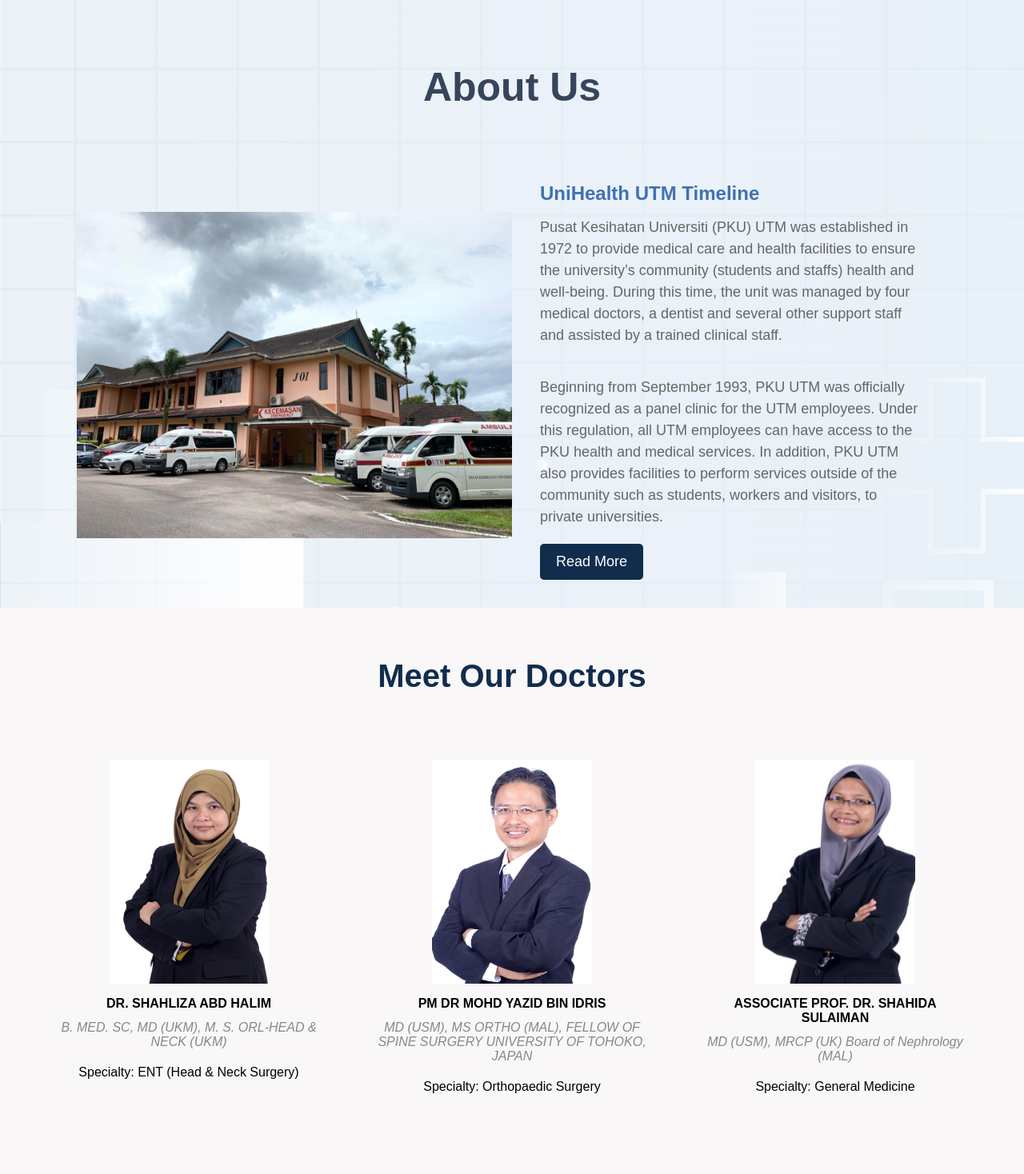
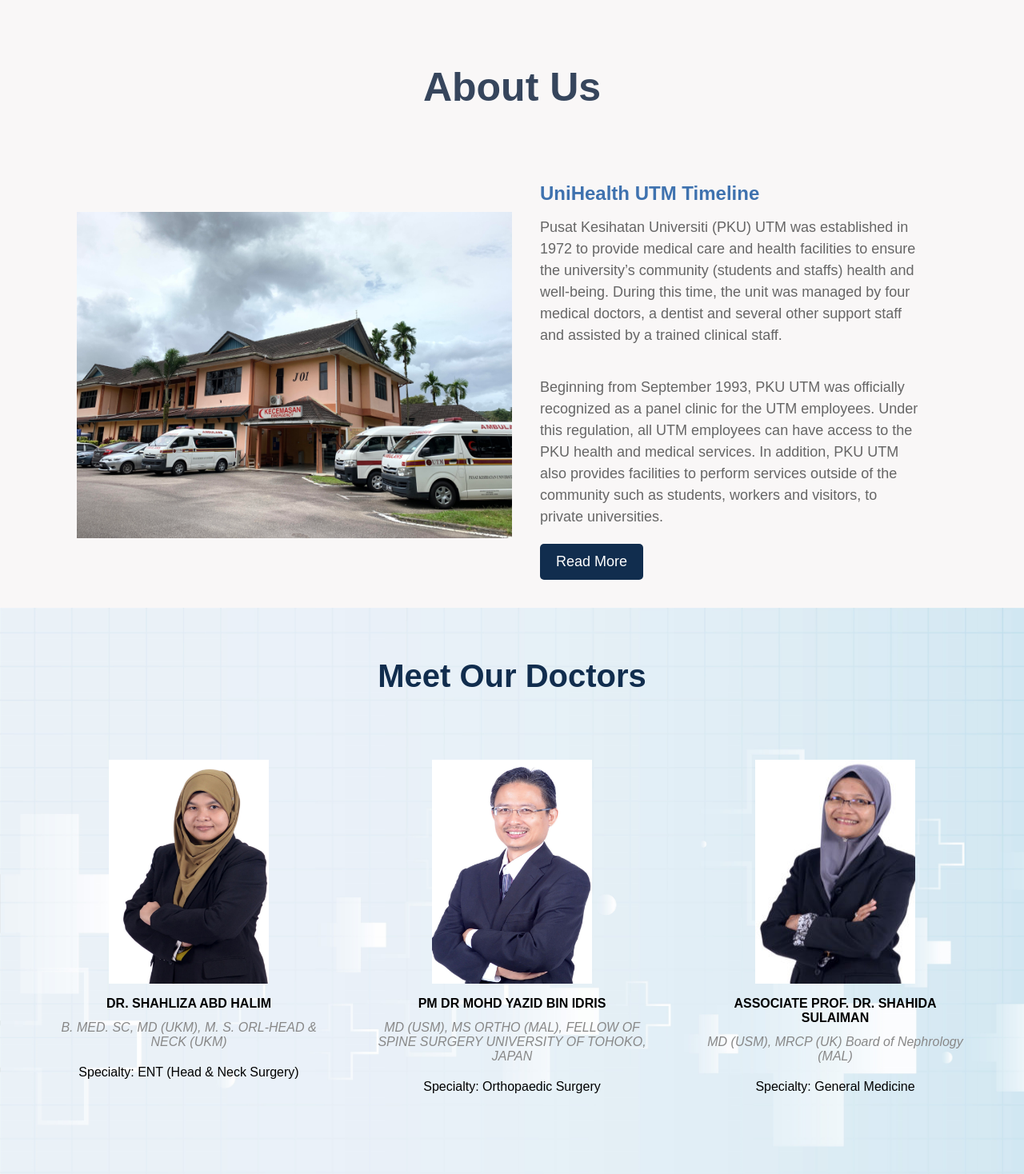
Before and after one commit to ruoninggoh/Application-Development, a PHP site: page /utm/user/aboutus.php in a window 1280 px wide. Shown: the part 74-1542 px from the top of the page at 80% size. Run offline with PHP 8.4, Linux system fonts and the light colour scheme; the visitor is signed in with stand-in values (Sample User, id 1); data that the repository does not hold is empty.

Commit message:
about us css

```diff
--- a/css/about.css
+++ b/css/about.css
@@ -8,9 +8,8 @@
 body{
   width:100%;
   min-height:100vh;
-  background-image: url("../images/signin.jpg");
-  background-size: cover;
-  background-repeat: no-repeat;
+  background: #F9F7F7;
+
 }
 
 .heading{
@@ -100,7 +99,9 @@ body{
 
 .container{
   text-align:center;
-  background: #F9F7F7;
+  background-image: url("../images/signin.jpg");
+  background-size: cover;
+  background-repeat: no-repeat;
 }
 
 .header{
```
